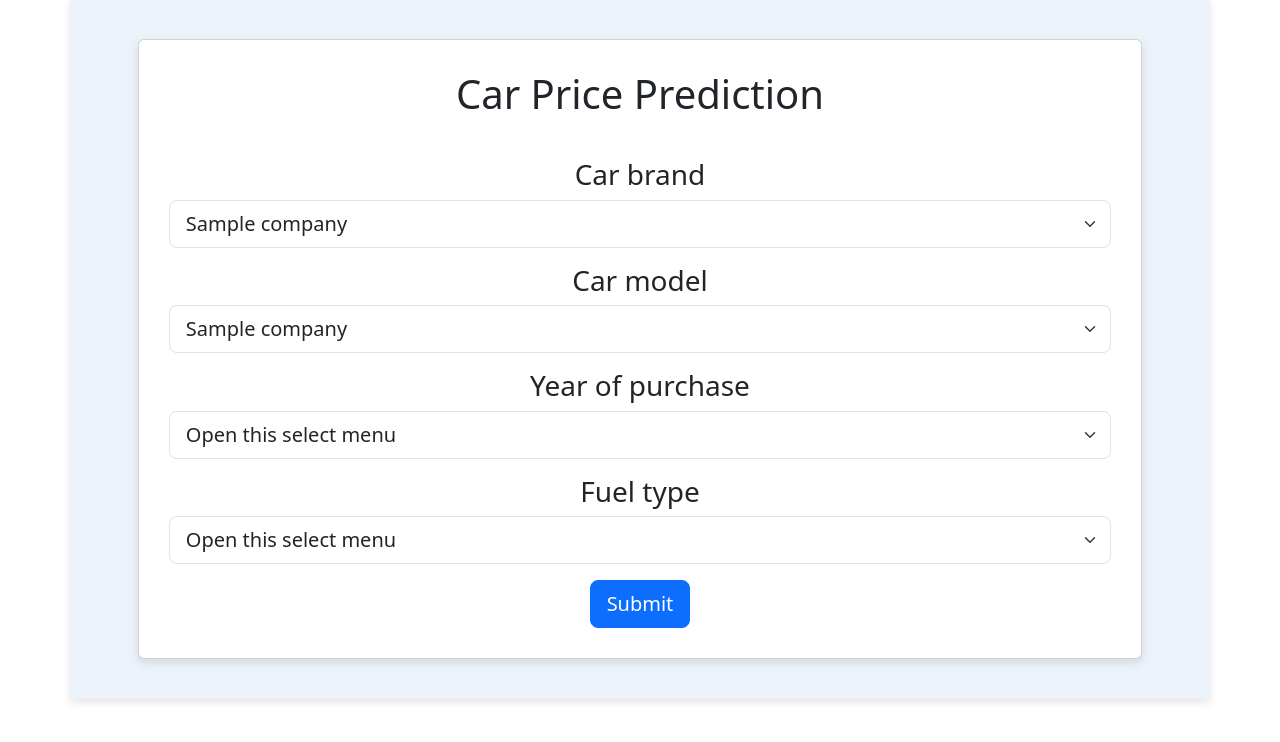
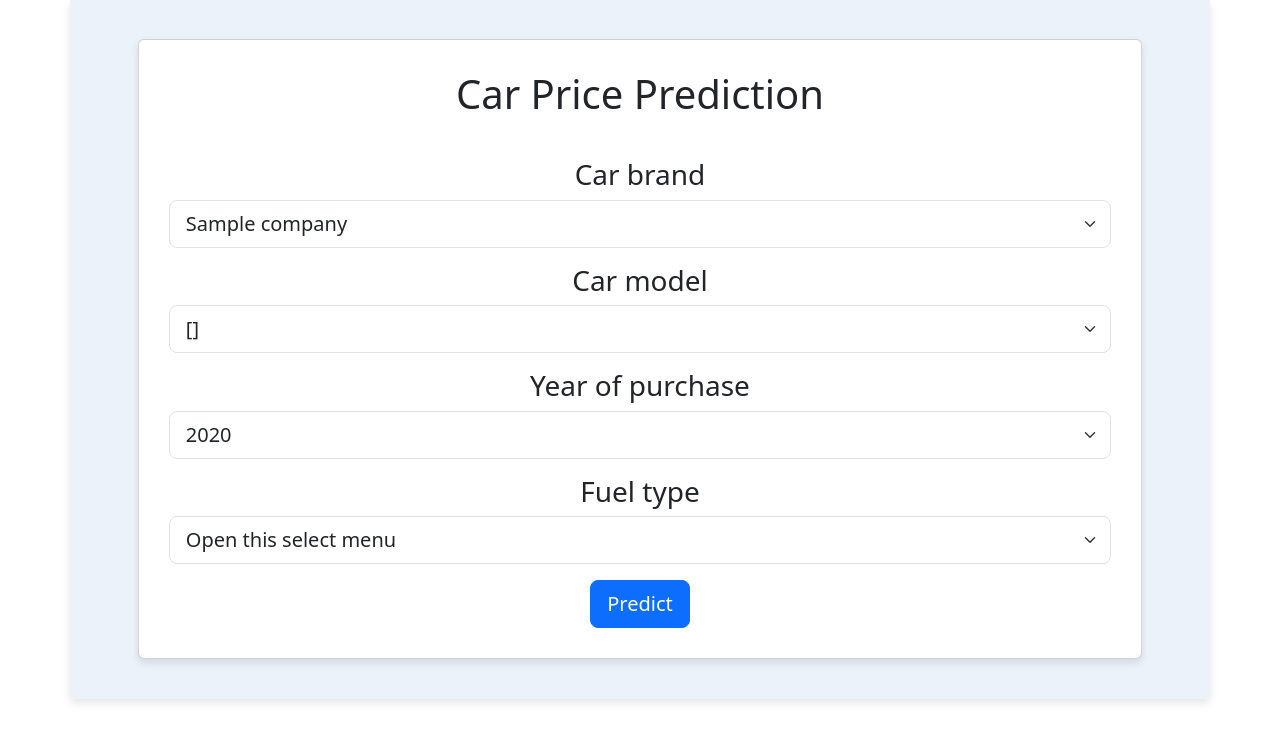
Before and after one commit to adhi1911/ML-Learnings, a Flask app: template Basic Projects/car price prediction/templates/index.html in a window 1280 px wide. Shown: the part 21-763 px from the top of the page. Run offline with Flask 3, Linux system fonts and the light colour scheme; the template is opened without the code that fills it: most values are stand-ins (such as "Sample title", 1, 10 or a date in 2020).

Commit message:
options can be viewed

```diff
--- a/Basic Projects/car price prediction/application.py
+++ b/Basic Projects/car price prediction/application.py
@@ -1,5 +1,6 @@
-from flask import Flask,render_template
+from flask import Flask,render_template, request
 import pandas as pd
+from flask import request
 
 car = pd.read_csv("cleaned_car_data.csv")
 
@@ -15,6 +16,14 @@
     fuel_type = car['fuel_type'].unique()
 
     return render_template('index.html' , companies = companies, car_models = car_models, years = year, fuel_types = fuel_type)
+def load_car_model(company):
+    car_models = car[car['company'] == company]['name'].unique()
+    return car_models
+@app.route('/get_car_models', methods=['POST'])
+def get_car_models():
+    company = request.form['company']
+    car_models = load_car_model(company)  # replace with your function
+    return render_template('car_model_options.html', car_models=car_models)
 
 
 if __name__ == '__main__':
--- a/Basic Projects/car price prediction/static/script.js
+++ b/Basic Projects/car price prediction/static/script.js
@@ -1,10 +1,3 @@
-const submitbtn = document.querySelectorAll('submitbtn');
-
-function load_car_model(value ,  car_model){
-    let compaies = document.getElementById('value.value')
-    let carModel = document.getElementById('car_model')
-
-}
 
 
 
@@ -12,9 +5,19 @@
 
 
 
+function load_car_model(companyId, carModelId) {
+    let companySelect = document.getElementById(companyId);
+    let carModelSelect = document.getElementById(carModelId);
 
-function submit() {
-    submitbtn.addEventListener('click', () => {
-        console.log('clicked');
+    fetch('/get_car_models', {
+        method: 'POST',
+        headers: {
+            'Content-Type': 'application/x-www-form-urlencoded',
+        },
+        body: `company=${encodeURIComponent(companySelect.value)}`,
+    })
+    .then(response => response.text())
+    .then(data => {
+        carModelSelect.innerHTML = data;
     });
 }
--- /dev/null
+++ b/Basic Projects/car price prediction/templates/car_model_options.html
@@ -0,0 +1,3 @@
+{% for model in car_models %}
+<option value="{{ model }}">{{ model }}</option>
+{% endfor %}
--- a/Basic Projects/car price prediction/templates/index.html
+++ b/Basic Projects/car price prediction/templates/index.html
@@ -25,8 +25,8 @@
           </label>
           <select
             class="form-select form-select-lg mb-3"
-            aria-label="Large select example" name = "car_brand" id = "car_brand"
-            onchange="load_car_model(this.value, 'car_model')"
+            aria-label="Large select example" name = "car_brands" id = "car_brands"
+            onchange="load_car_model('car_brands', 'car_models')"
           >
           {% for company in companies %}
             <option value="{{company}}">{{company}}</option>
@@ -37,10 +37,10 @@
           </label>
           <select
             class="form-select form-select-lg mb-3"
-            aria-label="Large select example" name = "car_model" id = "car_model"
+            aria-label="Large select example" name = "car_models" id = "car_models"
           >
-          {% for company in companies %}
-          <option value="{{company}}">{{company}}</option>
+          {% for car_model in car_models %}
+          <option value="{{car_model}}">{{car_model}}</option>
         {% endfor %}
 
           </select>
@@ -49,10 +49,11 @@
           </label>
           <select
             class="form-select form-select-lg mb-3"
-            aria-label="Large select example" name = "year" id = "year"
+            aria-label="Large select example" name = "years" id = "years"
           >
-            <option selected>Open this select menu</option>
-            <option value="1">One</option>
+          {% for year in years %}
+          <option value="{{year}}">{{year}}</option>
+        {% endfor %}
           </select>
           <label for="select-car-model" class="fuletype">
             <h3>Fuel type</h3>
@@ -69,13 +70,34 @@
             class="btn btn-primary btn-lg submit-btn"
             onclick=""
           >
-            Submit
+            Predict
           </button>
         </form>
       </div>
     </div>
 
+     <!-- <script>
 
+      function load_car_model(this.id , car_model_id){
+    let companies = document.getElementById(this.id)
+    let carModel = document.getElementById(car_model_id)
+    console.log(companies)
+    carModel.innerHTML = ''
+    {% for company in companies %}
+        if (companies == '{{company}}'){
+          {% for model in companies[company] %}
+          carModel.innerHTML += `<option value="{{model}}">{{model}}</option>`
+          {% endfor %}
+        }
+        {% endfor %}
+
+}
+
+
+
+
+
+     </script> -->
 
 
     <script src="static\script.js"></script>
```
